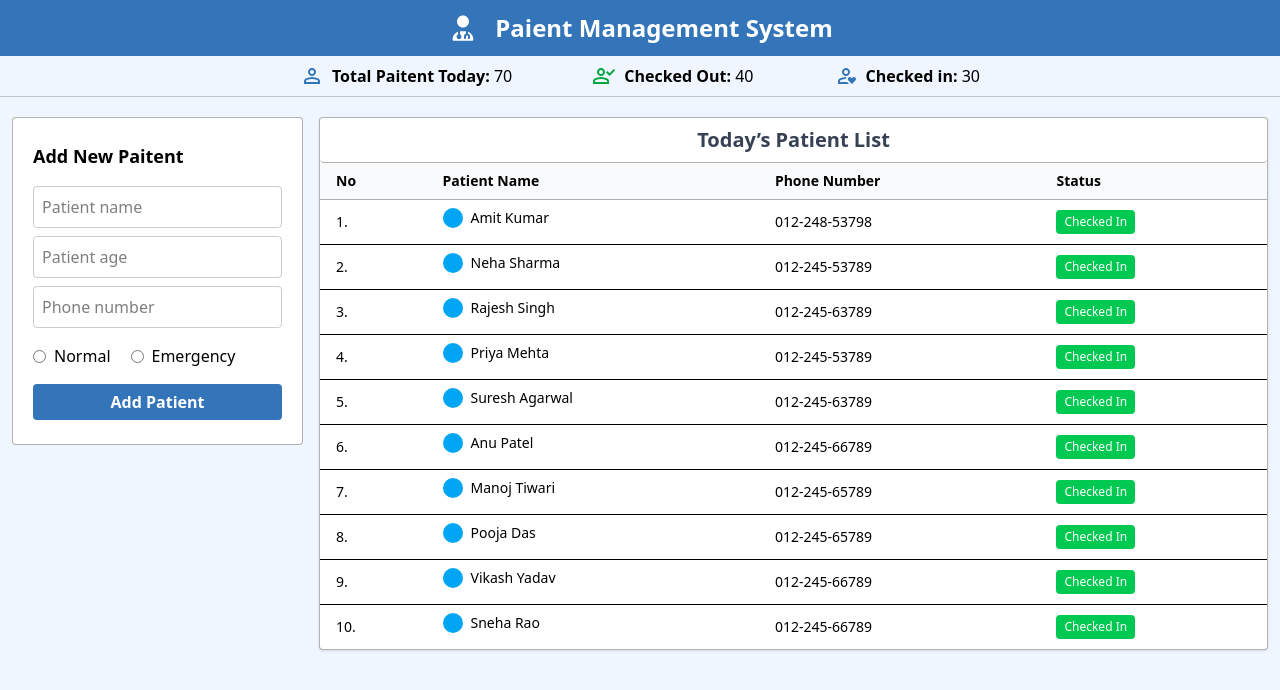
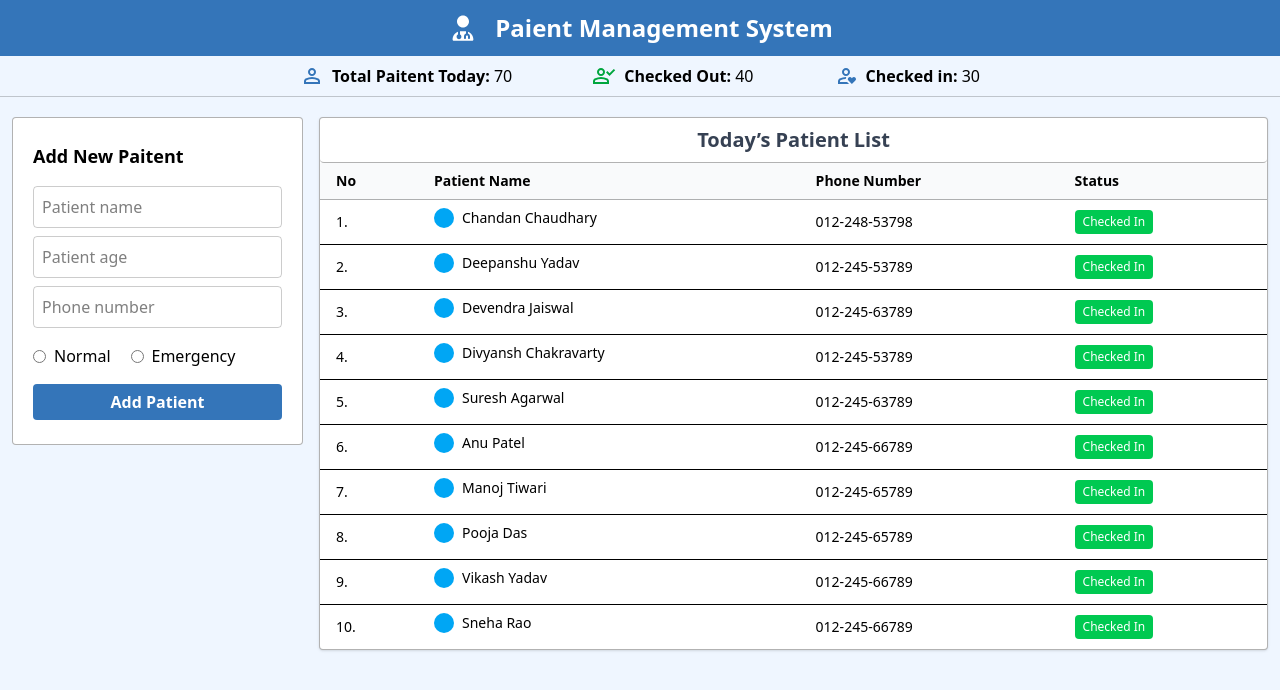
Before and after one commit to DevendraJaiswal074/Patient-Management-System, a React (Vite) app in the folder Frontend/: page /dashboard in a window 1280 px wide. Shown: the top 690 px of the page. Built offline with nearby package versions, Linux system fonts and the light colour scheme.

Commit message:
Update PatientList.jsx

```diff
--- a/Frontend/src/components/PatientList.jsx
+++ b/Frontend/src/components/PatientList.jsx
@@ -1,8 +1,8 @@
 const patients = [
-  { id: 1, name: "Amit Kumar", phone: "012-248-53798" },
-  { id: 2, name: "Neha Sharma", phone: "012-245-53789" },
-  { id: 3, name: "Rajesh Singh", phone: "012-245-63789" },
-  { id: 4, name: "Priya Mehta", phone: "012-245-53789" },
+  { id: 1, name: "Chandan Chaudhary", phone: "012-248-53798" },
+  { id: 2, name: "Deepanshu Yadav", phone: "012-245-53789" },
+  { id: 3, name: "Devendra Jaiswal", phone: "012-245-63789" },
+  { id: 4, name: "Divyansh Chakravarty", phone: "012-245-53789" },
   { id: 5, name: "Suresh Agarwal", phone: "012-245-63789" },
   { id: 6, name: "Anu Patel", phone: "012-245-66789" },
   { id: 7, name: "Manoj Tiwari", phone: "012-245-65789" },
```
